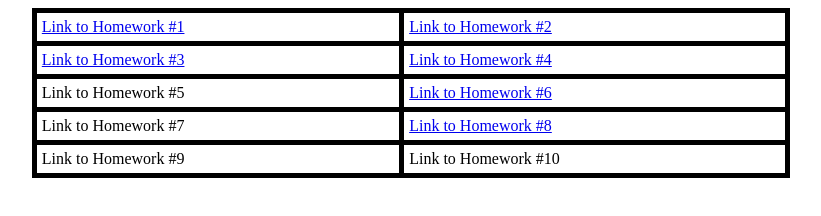
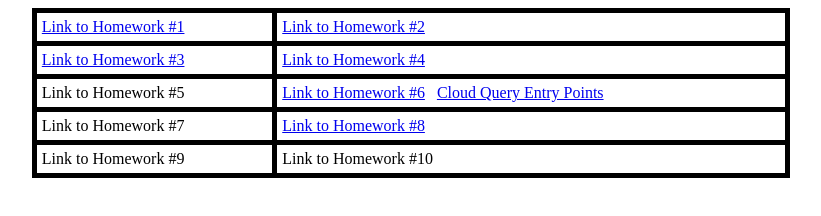
Before and after one commit to qihanghuUSC/qihanghuUSC.github.io, a plain HTML site: page ai23kx68Table.html in a window 1280 px wide. Shown: the whole page, without its empty margins (229-1050 px from the left). Drawn offline with Linux system fonts and the light colour scheme.

Commit message:
update hw 6 links

```diff
--- a/ai23kx68Table.html
+++ b/ai23kx68Table.html
@@ -23,7 +23,9 @@ th, td {
   </tr>
   <tr>
     <td>Link to Homework #5</td>
-    <td><a href="ScrambleThisName.html">Link to Homework #6</a></td>
+    <td><a href="https://pythonbackend-8484.wl.r.appspot.com/" target="_blank">Link to Homework #6</a>
+        &nbsp;
+        <a href="https://pythonbackend-8484.wl.r.appspot.com/company/TSLA" target="_blank">Cloud Query Entry Points</a></td>
   </tr>
   <tr>
     <td>Link to Homework #7</td>
```
